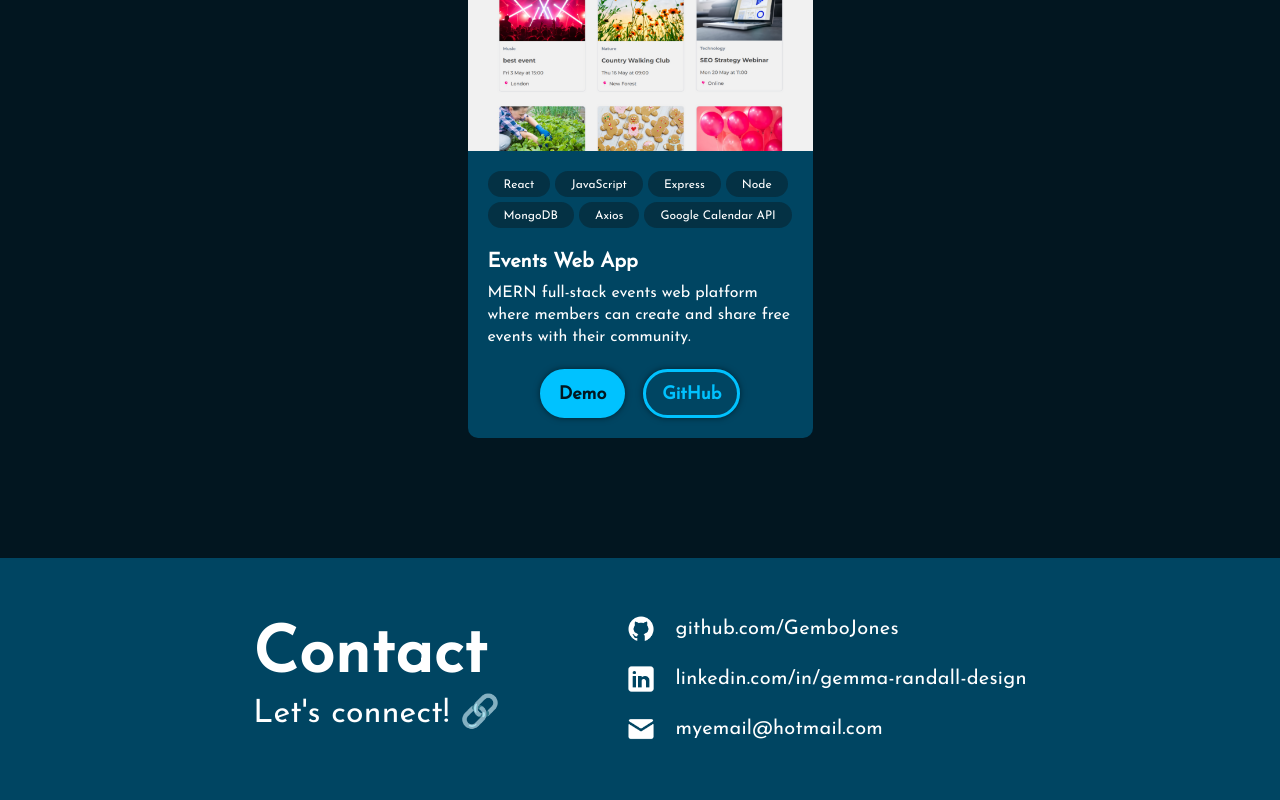
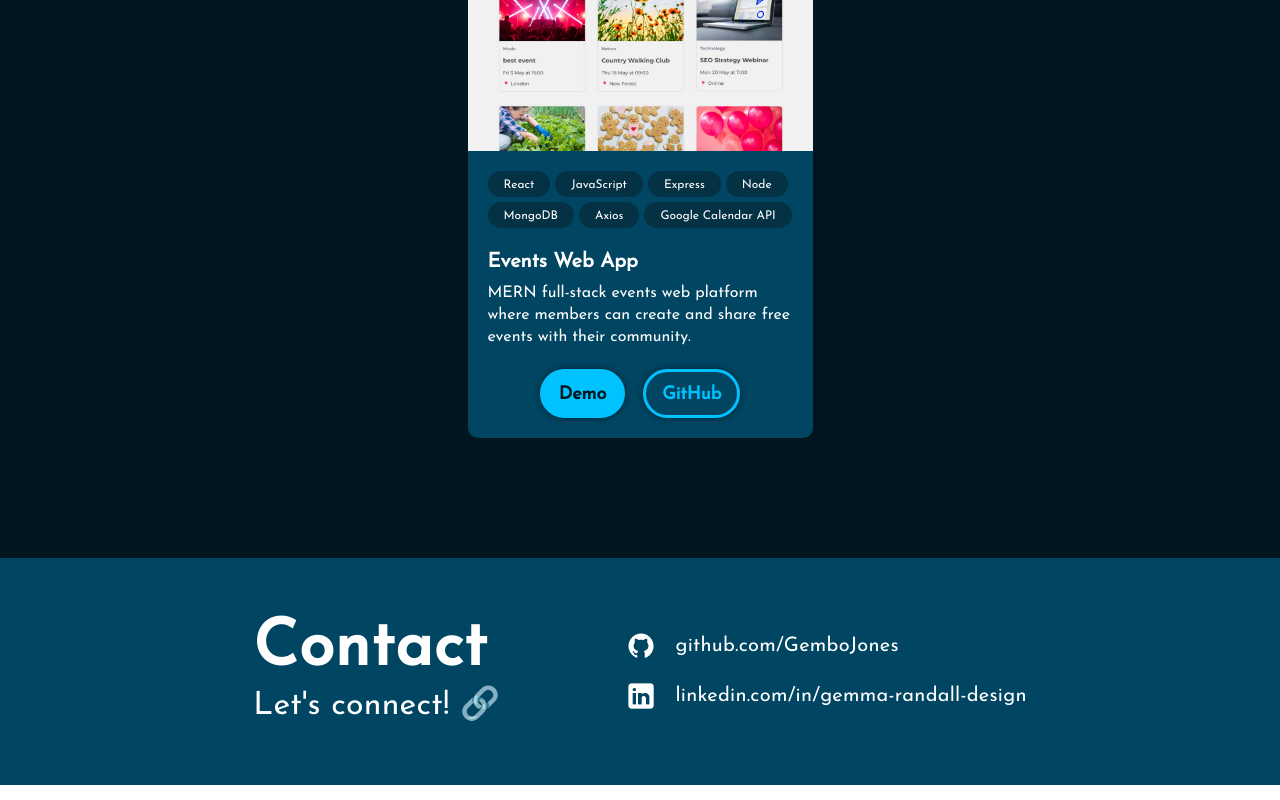
Before and after one commit to GemboJones/my-react-portfolio, a React (Vite) app: page / in a window 1280 px wide. Shown: the part 3493-4293 px from the top of the page. Built offline with nearby package versions, Linux system fonts and the light colour scheme; a web font is replaced by a local one.

Commit message:
fixes footer navigation link issue and updates footer content

```diff
--- a/src/Components/Footer/Footer.jsx
+++ b/src/Components/Footer/Footer.jsx
@@ -4,7 +4,7 @@ import { getImageUrl } from "../../utils";
 
 export const Footer = () => {
   return (
-    <footer className={styles.container}>
+    <footer className={styles.container} id="contact">
       <div className={styles.text}>
         <h2>Contact</h2>
         <p>Let's connect! 🔗</p>
@@ -30,12 +30,6 @@ export const Footer = () => {
             linkedin.com/in/gemma-randall-design
           </a>
         </li>
-        <li className={styles.link}>
-          <img src={getImageUrl("footer/emailIcon.png")} alt="icon" />
-          <a href="mailto: myemail@hotmail.com" target="_blank" rel="noopener">
-            myemail@hotmail.com
-          </a>
-        </li>
       </ul>
     </footer>
   );
```
